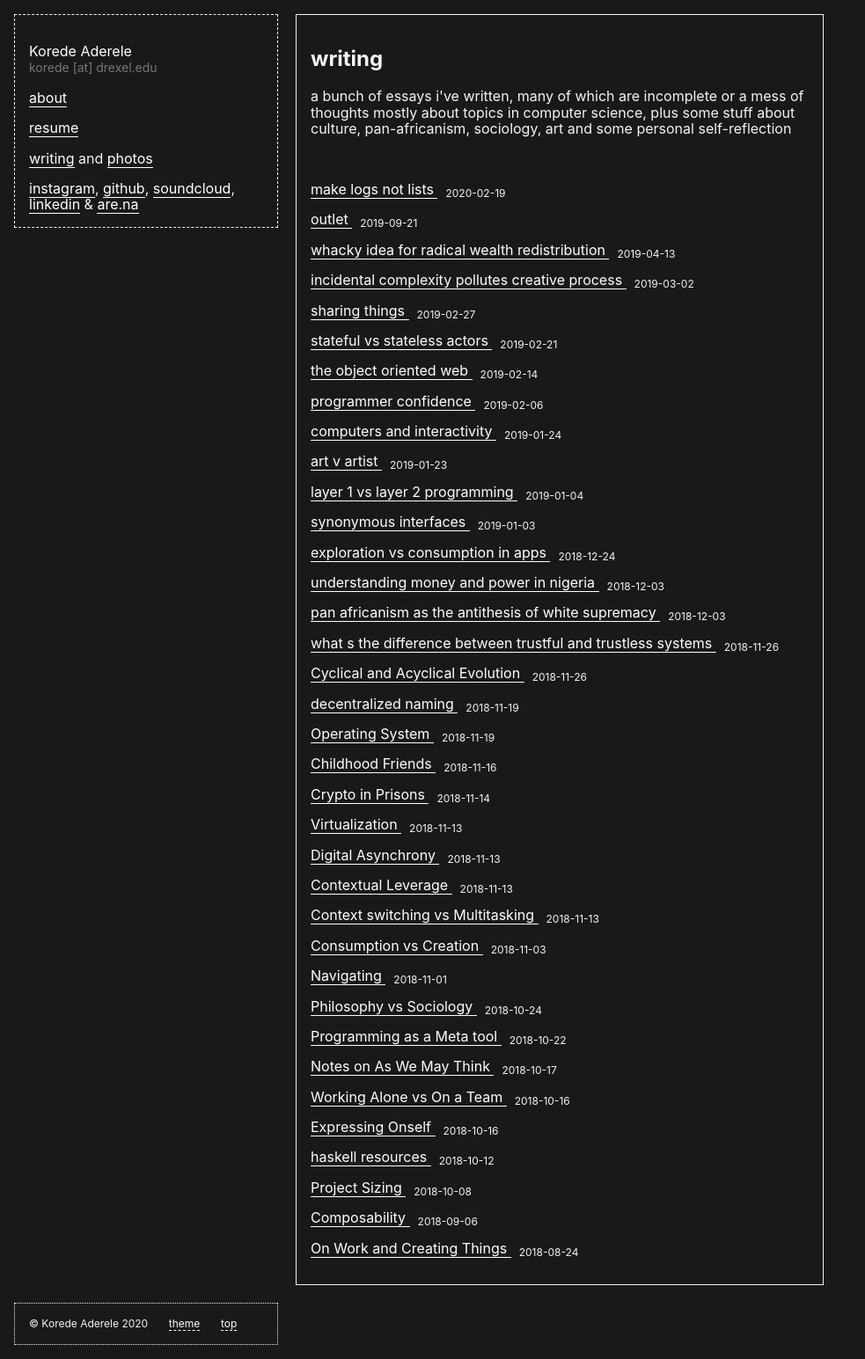
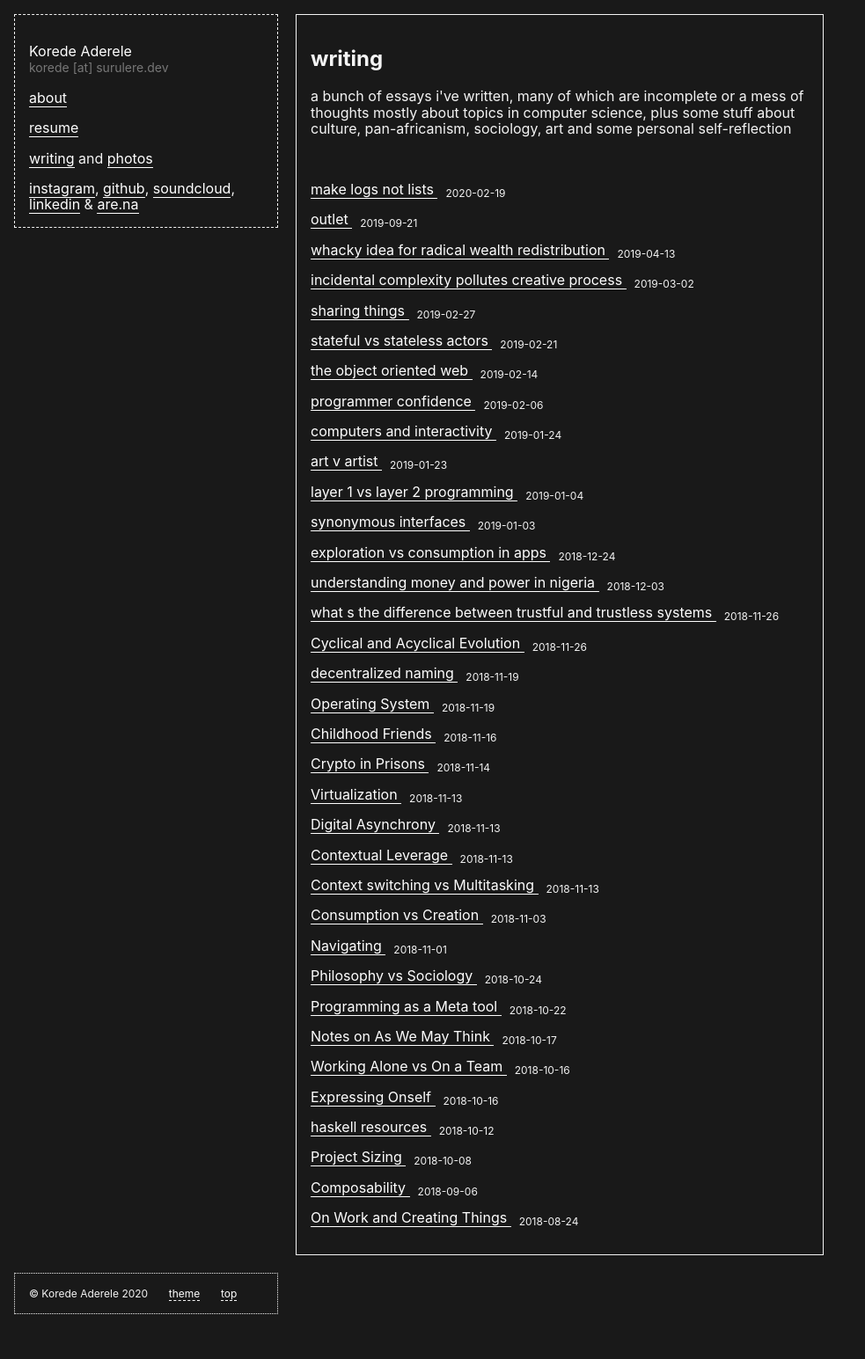
Before and after one commit to Korede-TA/korede-ta.github.io, a Jekyll site: the page built from w/index.html, in a window 1280 px wide. Shown: the whole page at 88% size, without its empty margins (0-983 px from the left). Built offline with Jekyll 4.4.1, drawn with Linux system fonts in a browser that asks for light colours; after the commit the page ends 1510 px from its top, so only the background shows below that.

Commit message:
update email

```diff
--- a/_layouts/default.html
+++ b/_layouts/default.html
@@ -150,7 +150,7 @@
     <div class="intro pa3 {% if page.url == "/" %} b--solid {% else %} b--dashed {% endif %}">
       <p class="normal">
         Korede Aderele <br/>
-        <span class="f6 gray">korede [at] drexel.edu</span> <br/>
+        <span class="f6 gray">korede [at] surulere.dev</span> <br/>
       </p>
 
       <p>
--- a/w/rants/2018-12-03-pan-africanism-as-the-antithesis-of-white-supremacy.md
+++ /dev/null
@@ -1,9 +0,0 @@
----
-layout: w
-post: true
----
-# pan-africanism as the antithesis of white supremacy
-
-Dec 03, 2018
-
-just as whiteness constitutes an umbrella identity that assimilates an oppressive, capitalistic ruling class, I would argue africanness encompasses the global proletariat, oppressed, indigenous class.
```
